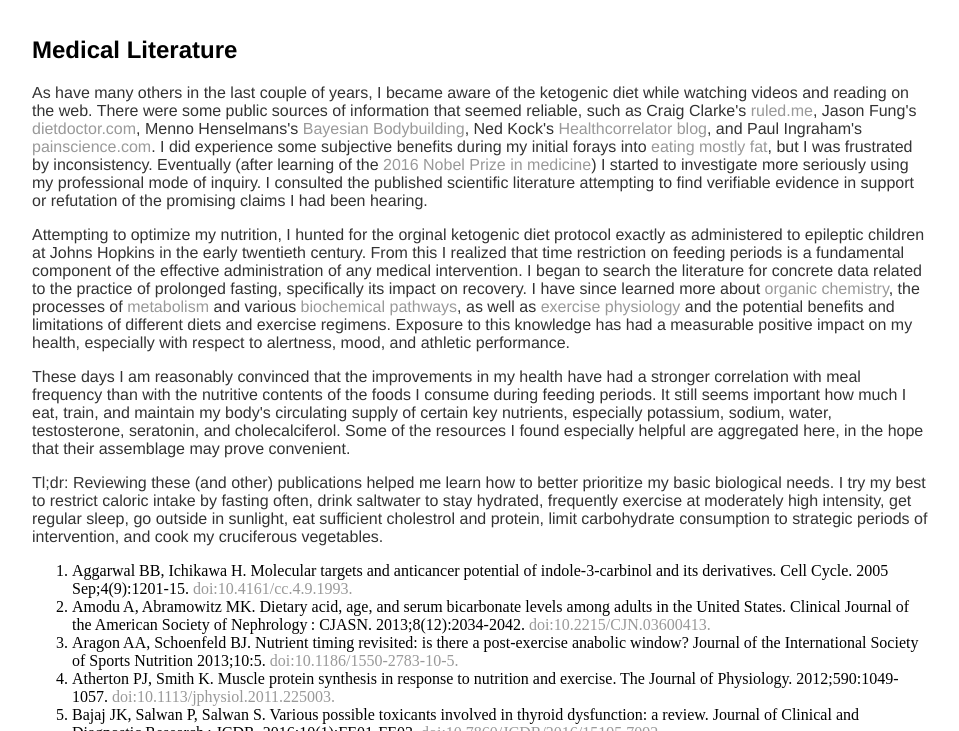
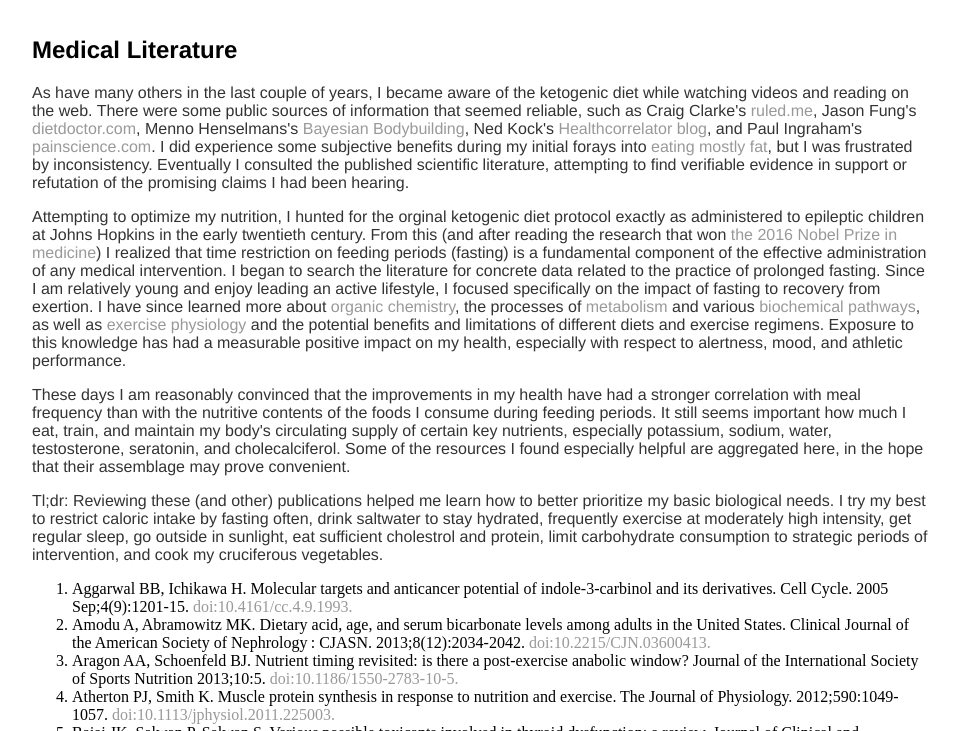
Before and after one commit to amcnicho/amcnicho.github.io, a Jekyll site: the page built from medical/index.html, in a window 1280 px wide and 900 px high, cut to the strip 169-900 px from the top of the window. Shown: the whole strip, without its empty margins (160-1119 px from the left). Built offline with Jekyll 4.4.1, drawn with Linux system fonts in a browser that asks for light colours.

Commit message:
Update index.html

```diff
--- a/medical/index.html
+++ b/medical/index.html
@@ -6,8 +6,8 @@ layout: default
 
     <div id="medical">
       <h2>Medical Literature</h2>
-      <p>As have many others in the last couple of years, I became aware of the ketogenic diet while watching videos and reading on the web. There were some public sources of information that seemed reliable, such as Craig Clarke's <a href="https://www.ruled.me/ketogenic-diet-food-list/">ruled.me</a>, Jason Fung's <a href="https://www.dietdoctor.com/fasting-muscle-mass">dietdoctor.com</a>, Menno Henselmans's <a href="https://bayesianbodybuilding.com/energy-balance-myths/">Bayesian Bodybuilding</a>, Ned Kock's <a href="http://healthcorrelator.blogspot.com/2012/03/gaining-muscle-and-losing-fat-at-same.html?m=1">Healthcorrelator blog</a>, and Paul Ingraham's <a href="https://www.painscience.com/articles.php">painscience.com</a>. I did experience some subjective benefits during my initial forays into <a href="http://freidkin.com/baconmat/">eating mostly fat</a>, but I was frustrated by inconsistency. Eventually (after learning of the <a href="https://www.nobelprize.org/nobel_prizes/medicine/laureates/2016/press.html">2016 Nobel Prize in medicine</a>) I started to investigate more seriously using my professional mode of inquiry. I consulted the published scientific literature attempting to find verifiable evidence in support or refutation of the promising claims I had been hearing.</p>
-      <p>Attempting to optimize my nutrition, I hunted for the orginal ketogenic diet protocol exactly as administered to epileptic children at Johns Hopkins in the early twentieth century. From this I realized that time restriction on feeding periods is a fundamental component of the effective administration of any medical intervention. I began to search the literature for concrete data related to the practice of prolonged fasting, specifically its impact on recovery. I have since learned more about <a href="https://en.wikipedia.org/wiki/Functional_group">organic chemistry</a>, the processes of <a href="https://en.wikipedia.org/wiki/Metabolism">metabolism</a> and various <a href="https://en.wikipedia.org/wiki/Metabolic_pathway">biochemical pathways</a>, as well as <a href="https://bayesianbodybuilding.com/cns-fatigue/">exercise physiology</a> and the potential benefits and limitations of different diets and exercise regimens. Exposure to this knowledge has had a measurable positive impact on my health, especially with respect to alertness, mood, and athletic performance. </p>
+      <p>As have many others in the last couple of years, I became aware of the ketogenic diet while watching videos and reading on the web. There were some public sources of information that seemed reliable, such as Craig Clarke's <a href="https://www.ruled.me/ketogenic-diet-food-list/">ruled.me</a>, Jason Fung's <a href="https://www.dietdoctor.com/fasting-muscle-mass">dietdoctor.com</a>, Menno Henselmans's <a href="https://bayesianbodybuilding.com/energy-balance-myths/">Bayesian Bodybuilding</a>, Ned Kock's <a href="http://healthcorrelator.blogspot.com/2012/03/gaining-muscle-and-losing-fat-at-same.html?m=1">Healthcorrelator blog</a>, and Paul Ingraham's <a href="https://www.painscience.com/articles.php">painscience.com</a>. I did experience some subjective benefits during my initial forays into <a href="http://freidkin.com/baconmat/">eating mostly fat</a>, but I was frustrated by inconsistency. Eventually I consulted the published scientific literature, attempting to find verifiable evidence in support or refutation of the promising claims I had been hearing.</p>
+      <p>Attempting to optimize my nutrition, I hunted for the orginal ketogenic diet protocol exactly as administered to epileptic children at Johns Hopkins in the early twentieth century. From this (and after reading the research that won <a href="https://www.nobelprize.org/nobel_prizes/medicine/laureates/2016/press.html">the 2016 Nobel Prize in medicine</a>) I realized that time restriction on feeding periods (fasting) is a fundamental component of the effective administration of any medical intervention. I began to search the literature for concrete data related to the practice of prolonged fasting. Since I am relatively young and enjoy leading an active lifestyle, I  focused specifically on the impact of fasting to recovery from exertion. I have since learned more about <a href="https://en.wikipedia.org/wiki/Functional_group">organic chemistry</a>, the processes of <a href="https://en.wikipedia.org/wiki/Metabolism">metabolism</a> and various <a href="https://en.wikipedia.org/wiki/Metabolic_pathway">biochemical pathways</a>, as well as <a href="https://bayesianbodybuilding.com/cns-fatigue/">exercise physiology</a> and the potential benefits and limitations of different diets and exercise regimens. Exposure to this knowledge has had a measurable positive impact on my health, especially with respect to alertness, mood, and athletic performance. </p>
       <p>These days I am reasonably convinced that the improvements in my health have had a stronger correlation with meal frequency than with the nutritive contents of the foods I consume during feeding periods. It still seems important how much I eat, train, and maintain my body's circulating supply of certain key nutrients, especially potassium, sodium, water, testosterone, seratonin, and cholecalciferol. Some of the resources I found especially helpful are aggregated here, in the hope that their assemblage may prove convenient.</p>
       <p>Tl;dr: Reviewing these (and other) publications helped me learn how to better prioritize my basic biological needs. I try my best to restrict caloric intake by fasting often, drink saltwater to stay hydrated, frequently exercise at moderately high intensity, get regular sleep, go outside in sunlight, eat sufficient cholestrol and protein, limit carbohydrate consumption to strategic periods of intervention, and cook my cruciferous vegetables.</p>
       <ol>
```
